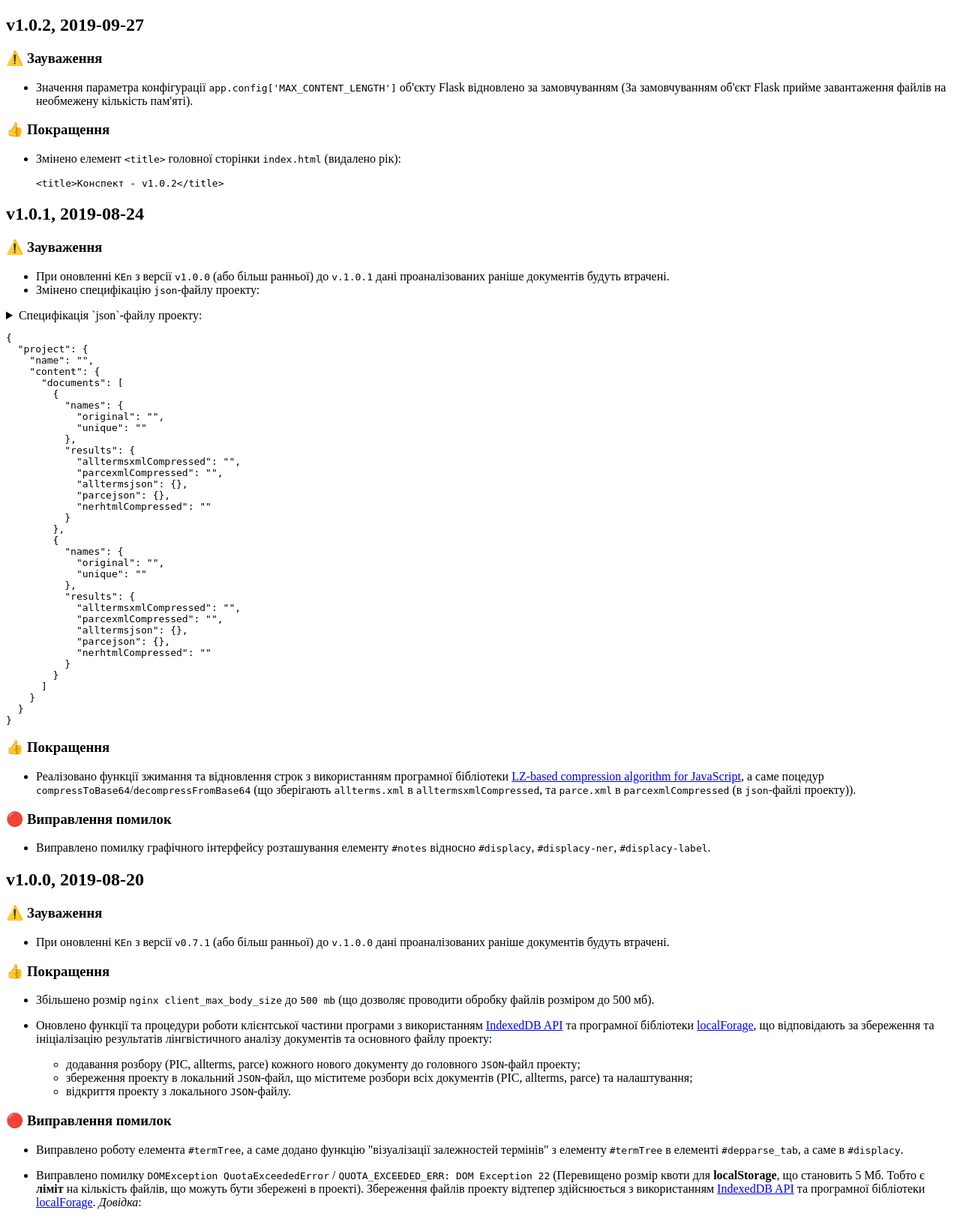
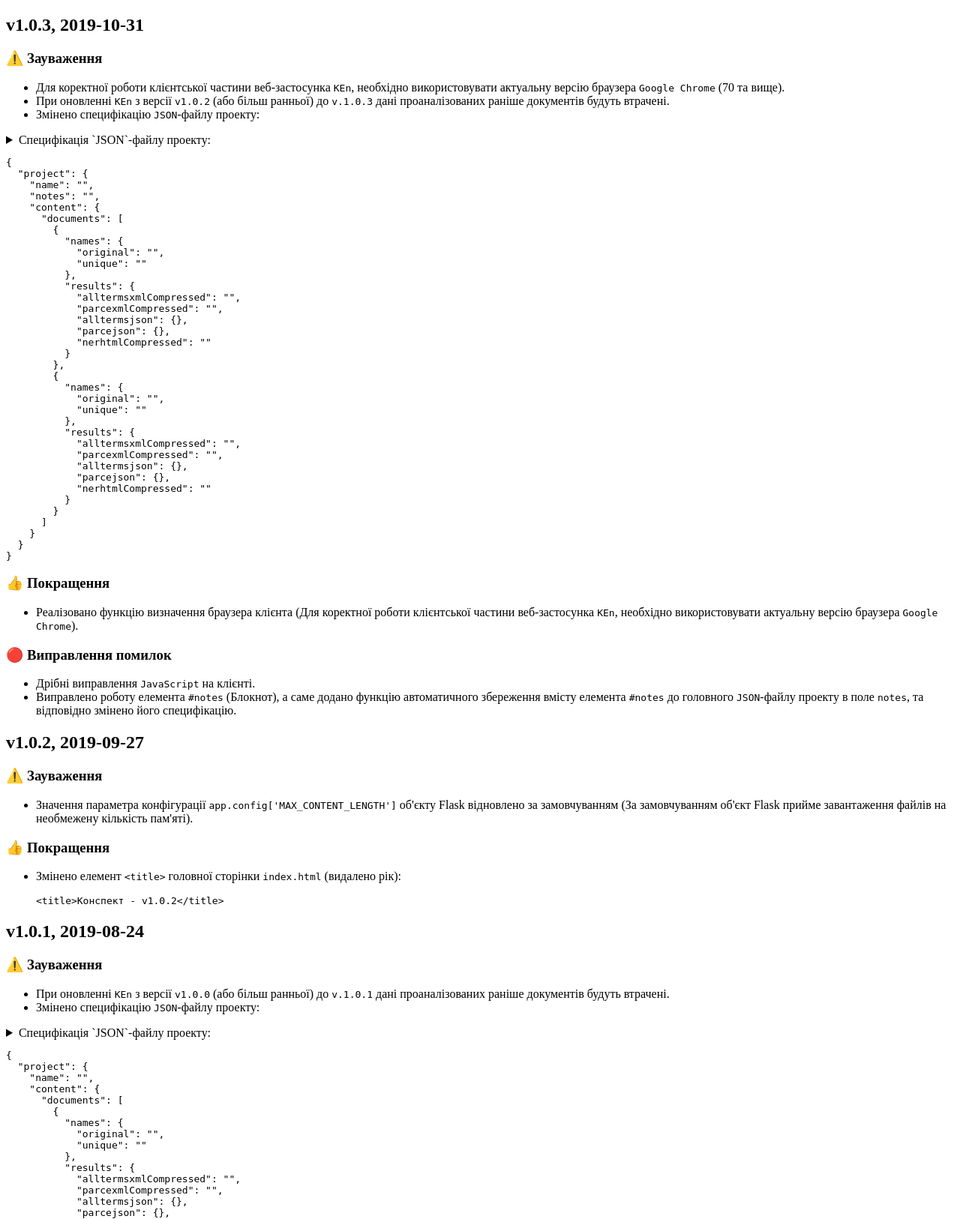
Before and after one commit to malakhovks/ken, a Flask app: page /changelog in a window 1280 px wide. Shown: the top 1626 px of the page at 75% size. Run offline with Flask 2, Linux system fonts and the light colour scheme.

Commit message:
Fixed the operation of the element #notes
Fixed the operation of the element #notes (Notepad), namely the function of automatically saving the contents of the element #notes to the main JSON-project file in the 'notes' field, and changed its specification accordingly.

```diff
--- a/templates/changelog.html
+++ b/templates/changelog.html
@@ -3,7 +3,67 @@
 <head>
 <meta charset='UTF-8'><meta name='viewport' content='width=device-width initial-scale=1'>
 <title>CHANGELOG</title></head>
-<body><h2>v1.0.2, 2019-09-27</h2>
+<body><h2>v1.0.3, 2019-10-31</h2>
+<h3>⚠️ Зауваження</h3>
+<ul>
+<li>Для коректної роботи клієнтської частини веб-застосунка <code>KEn</code>, необхідно використовувати актуальну версію браузера <code>Google Chrome</code> (70 та вище).</li>
+<li>При оновленні <code>KEn</code> з версії <code>v1.0.2</code> (або більш ранньої) до <code>v.1.0.3</code> дані проаналізованих раніше документів будуть втрачені.</li>
+<li>Змінено специфікацію <code>JSON</code>-файлу проекту:</li>
+
+</ul>
+<details><summary>Специфікація `JSON`-файлу проекту:</summary>
+<p></p></details>
+<pre><code class='language-json' lang='json'>{
+  &quot;project&quot;: {
+    &quot;name&quot;: &quot;&quot;,
+    &quot;notes&quot;: &quot;&quot;,
+    &quot;content&quot;: {
+      &quot;documents&quot;: [
+        {
+          &quot;names&quot;: {
+            &quot;original&quot;: &quot;&quot;,
+            &quot;unique&quot;: &quot;&quot;
+          },
+          &quot;results&quot;: {
+            &quot;alltermsxmlCompressed&quot;: &quot;&quot;,
+            &quot;parcexmlCompressed&quot;: &quot;&quot;,
+            &quot;alltermsjson&quot;: {},
+            &quot;parcejson&quot;: {},
+            &quot;nerhtmlCompressed&quot;: &quot;&quot;
+          }
+        },
+        {
+          &quot;names&quot;: {
+            &quot;original&quot;: &quot;&quot;,
+            &quot;unique&quot;: &quot;&quot;
+          },
+          &quot;results&quot;: {
+            &quot;alltermsxmlCompressed&quot;: &quot;&quot;,
+            &quot;parcexmlCompressed&quot;: &quot;&quot;,
+            &quot;alltermsjson&quot;: {},
+            &quot;parcejson&quot;: {},
+            &quot;nerhtmlCompressed&quot;: &quot;&quot;
+          }
+        }
+      ]
+    }
+  }
+}
+</code></pre>
+<p></p>
+</details></p>
+<h3>👍 Покращення</h3>
+<ul>
+<li>Реалізовано функцію визначення браузера клієнта (Для коректної роботи клієнтської частини веб-застосунка <code>KEn</code>, необхідно використовувати актуальну версію браузера <code>Google Chrome</code>).</li>
+
+</ul>
+<h3>🔴 Виправлення помилок</h3>
+<ul>
+<li>Дрібні виправлення <code>JavaScript</code> на клієнті.</li>
+<li>Виправлено роботу елемента <code>#notes</code> (Блокнот), а саме додано функцію автоматичного збереження вмісту елемента <code>#notes</code> до головного <code>JSON</code>-файлу проекту в поле <code>notes</code>, та відповідно змінено його специфікацію.</li>
+
+</ul>
+<h2>v1.0.2, 2019-09-27</h2>
 <h3>⚠️ Зауваження</h3>
 <ul>
 <li>Значення параметра конфігурації <code>app.config[&#39;MAX_CONTENT_LENGTH&#39;]</code> об&#39;єкту Flask відновлено за замовчуванням (За замовчуванням об&#39;єкт Flask прийме завантаження файлів на необмежену кількість пам&#39;яті).</li>
@@ -21,10 +81,10 @@
 <h3>⚠️ Зауваження</h3>
 <ul>
 <li>При оновленні <code>KEn</code> з версії <code>v1.0.0</code> (або більш ранньої) до <code>v.1.0.1</code> дані проаналізованих раніше документів будуть втрачені.</li>
-<li>Змінено специфікацію <code>json</code>-файлу проекту:</li>
+<li>Змінено специфікацію <code>JSON</code>-файлу проекту:</li>
 
 </ul>
-<details><summary>Специфікація `json`-файлу проекту:</summary>
+<details><summary>Специфікація `JSON`-файлу проекту:</summary>
 <p></p></details>
 <pre><code class='language-json' lang='json'>{
   &quot;project&quot;: {
@@ -66,7 +126,7 @@
 </details></p>
 <h3>👍 Покращення</h3>
 <ul>
-<li>Реалізовано функції зжимання та відновлення строк з використанням програмної бібліотеки <a href='https://github.com/pieroxy/lz-string/'>LZ-based compression algorithm for JavaScript</a>, а саме поцедур <code>compressToBase64</code>/<code>decompressFromBase64</code> (що зберігають <code>allterms.xml</code> в <code>alltermsxmlCompressed</code>, та <code>parce.xml</code> в <code>parcexmlCompressed</code> (в <code>json</code>-файлі проекту)).</li>
+<li>Реалізовано функції зжимання та відновлення строк з використанням програмної бібліотеки <a href='https://github.com/pieroxy/lz-string/'>LZ-based compression algorithm for JavaScript</a>, а саме поцедур <code>compressToBase64</code>/<code>decompressFromBase64</code> (що зберігають <code>allterms.xml</code> в <code>alltermsxmlCompressed</code>, та <code>parce.xml</code> в <code>parcexmlCompressed</code> (в <code>JSON</code>-файлі проекту)).</li>
 
 </ul>
 <h3>🔴 Виправлення помилок</h3>
@@ -147,7 +207,7 @@
 
 </ul>
 </li>
-<li><p>Виправлено очищення відповідних розборів документів (<code>-parsexml</code>, <code>-alltermsxml</code> та <code>json</code>-розборів), що зберігаються в localStorage при видаленні файлів проекту зі списку Файли <code>#projectFileList</code>.</p>
+<li><p>Виправлено очищення відповідних розборів документів (<code>-parsexml</code>, <code>-alltermsxml</code> та <code>JSON</code>-розборів), що зберігаються в localStorage при видаленні файлів проекту зі списку Файли <code>#projectFileList</code>.</p>
 </li>
 <li><p>Дрібні виправлення <code>JavaScript</code> на клієнті (зокрема, елементів контейнеру <code>class=&quot;col-md-6&quot;</code>).</p>
 </li>
--- a/templates/index.html
+++ b/templates/index.html
@@ -2,7 +2,7 @@
 <html>
 
 <head>
-  <title>Конспект - v1.0.2</title>
+  <title>Конспект - v1.0.3</title>
   <meta charset="UTF-8">
   <link rel="shortcut icon" type="image/png" href="./static/images/favicon.png" />
   <link rel="stylesheet" type="text/css" href="./static/bootstrap/css/flatly.bootstrap.css" media="screen" />
```
Also changed, not shown: static/javascripts/ken-recap.js (+153 -19 lines), CHANGELOG.md.
